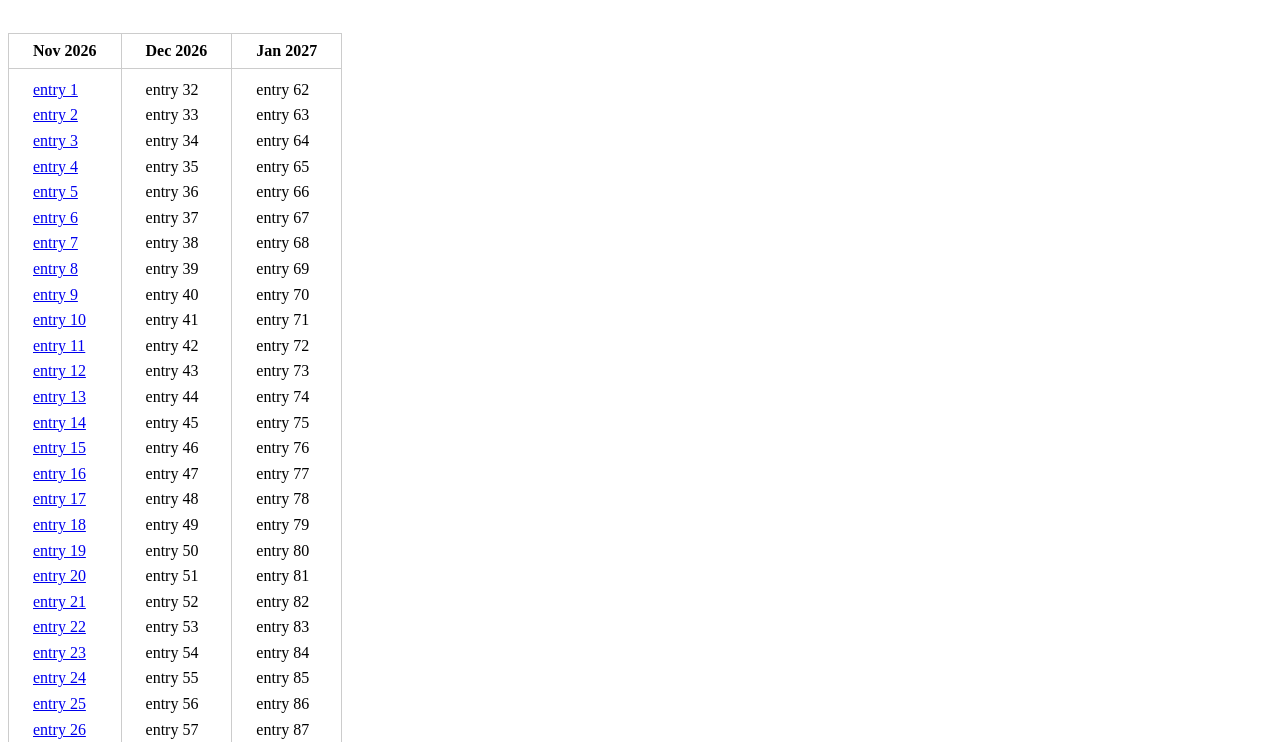
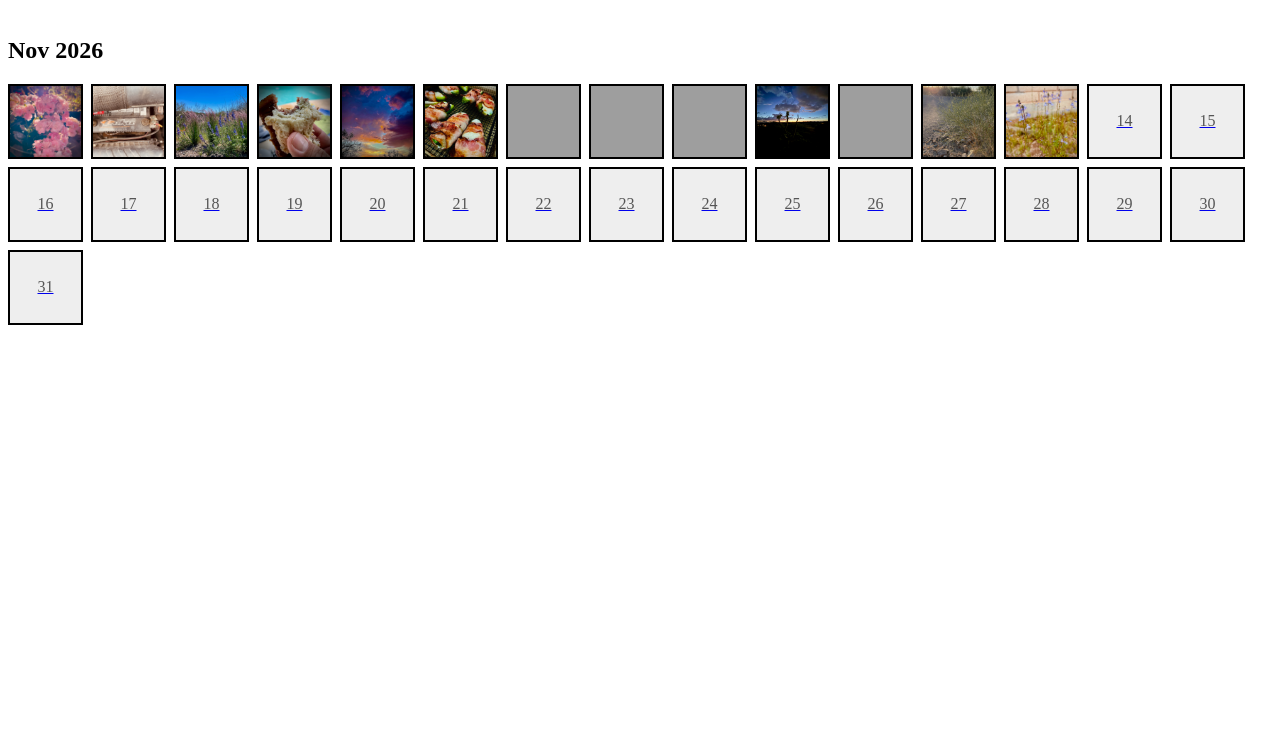
Before and after one commit to paperR2/photo-diary, a plain HTML site: page html/entries.html in a window 1280 px wide. Shown: the part 58-800 px from the top of the page. Drawn offline with Linux system fonts and the light colour scheme; grey boxes are pictures that could not be loaded.

Commit message:
altered photo diary to use thumbnails instead of text
Co-Authored-By: Claude Opus 5.5 <noreply@anthropic.com>

```diff
--- a/StyleSheet.css
+++ b/StyleSheet.css
@@ -180,28 +180,53 @@ nav li {
     border-radius: 1.5rem;
   }
 }
-/* 2024 photo diary table */
+/* photo diary page: a grid of 75px x 75px thumbnails,
+   each one links to its entry page */
 .diary {
-  border-collapse: collapse;
   margin: 1rem 0;
 }
 
-.diary th,
-.diary td {
-  border: 1px solid #ccc;
-  padding: 0.5rem 1.5rem;
-  vertical-align: top;
-  text-align: left;
-}
-
-.diary ul {
+.thumbs {
+  display: flex;
+  flex-wrap: wrap;
+  gap: 8px;
   list-style: none;
   margin: 0;
   padding: 0;
 }
 
-.diary li {
-  line-height: 1.6;
+.thumbs a {
+  display: block;
+  width: 75px;
+  height: 75px;
+}
+
+/* overrides the site-wide img rule (525px wide, rounded corners);
+   object-fit: cover crops each photo to a centred square */
+.thumbs img,
+.thumb-empty {
+  display: block;
+  width: 75px;
+  height: 75px;
+  object-fit: cover;
+  border: 2px solid black;
+  border-radius: 0;
+  box-sizing: border-box; /* keep the border inside the 75px */
+}
+
+/* entries that don't have a photo yet */
+.thumb-empty {
+  display: flex;
+  align-items: center;
+  justify-content: center;
+  background-color: #eee;
+  color: #555;
+  text-decoration: none;
+}
+
+.thumbs a:hover img,
+.thumbs a:hover .thumb-empty {
+  opacity: 0.75;
 }
 
 /* ---------------------------------------------------------------
--- a/html/entries.html
+++ b/html/entries.html
@@ -21,124 +21,41 @@
 			</div>
 		</nav>
 	</div>
-	<div>
-		<table class="diary">
-			<thead>
-				<tr>
-					<th scope="col">Nov 2026</th>
-					<th scope="col">Dec 2026</th>
-					<th scope="col">Jan 2027</th>
-				</tr>
-			</thead>
-			<tbody>
-				<tr>
-				<td>
-					<ul>
-						<li><a href="./001.html">entry 1</a></li>
-						<li><a href="./002.html">entry 2</a></li>
-						<li><a href="./003.html">entry 3</a></li>
-						<li><a href="./004.html">entry 4</a></li>
-						<li><a href="./005.html">entry 5</a></li>
-						<li><a href="./006.html">entry 6</a></li>
-						<li><a href="./007.html">entry 7</a></li>
-						<li><a href="./008.html">entry 8</a></li>
-						<li><a href="./009.html">entry 9</a></li>
-						<li><a href="./010.html">entry 10</a></li>
-						<li><a href="./011.html">entry 11</a></li>
-						<li><a href="./012.html">entry 12</a></li>
-						<li><a href="./013.html">entry 13</a></li>
-						<li><a href="./014.html">entry 14</a></li>
-						<li><a href="./015.html">entry 15</a></li>
-						<li><a href="./016.html">entry 16</a></li>
-						<li><a href="./017.html">entry 17</a></li>
-						<li><a href="./018.html">entry 18</a></li>
-						<li><a href="./019.html">entry 19</a></li>
-						<li><a href="./020.html">entry 20</a></li>
-						<li><a href="./021.html">entry 21</a></li>
-						<li><a href="./022.html">entry 22</a></li>
-						<li><a href="./023.html">entry 23</a></li>
-						<li><a href="./024.html">entry 24</a></li>
-						<li><a href="./025.html">entry 25</a></li>
-						<li><a href="./026.html">entry 26</a></li>
-						<li><a href="./027.html">entry 27</a></li>
-						<li><a href="./028.html">entry 28</a></li>
-						<li><a href="./029.html">entry 29</a></li>
-						<li><a href="./030.html">entry 30</a></li>
-						<li><a href="./031.html">entry 31</a></li>
-					</ul>
-				</td>
-				<td>
-					<ul>
-						<li>entry 32</li>
-						<li>entry 33</li>
-						<li>entry 34</li>
-						<li>entry 35</li>
-						<li>entry 36</li>
-						<li>entry 37</li>
-						<li>entry 38</li>
-						<li>entry 39</li>
-						<li>entry 40</li>
-						<li>entry 41</li>
-						<li>entry 42</li>
-						<li>entry 43</li>
-						<li>entry 44</li>
-						<li>entry 45</li>
-						<li>entry 46</li>
-						<li>entry 47</li>
-						<li>entry 48</li>
-						<li>entry 49</li>
-						<li>entry 50</li>
-						<li>entry 51</li>
-						<li>entry 52</li>
-						<li>entry 53</li>
-						<li>entry 54</li>
-						<li>entry 55</li>
-						<li>entry 56</li>
-						<li>entry 57</li>
-						<li>entry 58</li>
-						<li>entry 59</li>
-						<li>entry 60</li>
-						<li>entry 61</li>
-					</ul>
-				</td>
-				<td>
-					<ul>
-						<li>entry 62</li>
-						<li>entry 63</li>
-						<li>entry 64</li>
-						<li>entry 65</li>
-						<li>entry 66</li>
-						<li>entry 67</li>
-						<li>entry 68</li>
-						<li>entry 69</li>
-						<li>entry 70</li>
-						<li>entry 71</li>
-						<li>entry 72</li>
-						<li>entry 73</li>
-						<li>entry 74</li>
-						<li>entry 75</li>
-						<li>entry 76</li>
-						<li>entry 77</li>
-						<li>entry 78</li>
-						<li>entry 79</li>
-						<li>entry 80</li>
-						<li>entry 81</li>
-						<li>entry 82</li>
-						<li>entry 83</li>
-						<li>entry 84</li>
-						<li>entry 85</li>
-						<li>entry 86</li>
-						<li>entry 87</li>
-						<li>entry 88</li>
-						<li>entry 89</li>
-						<li>entry 90</li>
-						<li>entry 91</li>
-						<li>entry 92</li>
-					</ul>
-				</td>
-				</tr>
-			</tbody>
-		</table>
+	<div class="diary">
+		<h2>Nov 2026</h2>
+		<ul class="thumbs">
+			<li><a href="./001.html" title="entry 1"><img src="../images/20240321.jpeg" alt="entry 1" /></a></li>
+			<li><a href="./002.html" title="entry 2"><img src="../images/20240325-2.jpeg" alt="entry 2" /></a></li>
+			<li><a href="./003.html" title="entry 3"><img src="../images/20240404.jpeg" alt="entry 3" /></a></li>
+			<li><a href="./004.html" title="entry 4"><img src="../images/6788.jpeg" alt="entry 4" /></a></li>
+			<li><a href="./005.html" title="entry 5"><img src="../images/6822.jpeg" alt="entry 5" /></a></li>
+			<li><a href="./006.html" title="entry 6"><img src="../images/6833.jpeg" alt="entry 6" /></a></li>
+			<li><a href="./007.html" title="entry 7"><img src="../images/IMG_0914.jpeg" alt="entry 7" /></a></li>
+			<li><a href="./008.html" title="entry 8"><img src="../images/IMG_1127.jpeg" alt="entry 8" /></a></li>
+			<li><a href="./009.html" title="entry 9"><img src="../images/IMG_1160.jpeg" alt="entry 9" /></a></li>
+			<li><a href="./010.html" title="entry 10"><img src="../images/IMG_1214.jpeg" alt="entry 10" /></a></li>
+			<li><a href="./011.html" title="entry 11"><img src="../images/IMG_1226.jpeg" alt="entry 11" /></a></li>
+			<li><a href="./012.html" title="entry 12"><img src="../images/IMG_6662.jpeg" alt="entry 12" /></a></li>
+			<li><a href="./013.html" title="entry 13"><img src="../images/IMG_8120.jpeg" alt="entry 13" /></a></li>
+			<li><a href="./014.html" title="entry 14"><span class="thumb-empty">14</span></a></li>
+			<li><a href="./015.html" title="entry 15"><span class="thumb-empty">15</span></a></li>
+			<li><a href="./016.html" title="entry 16"><span class="thumb-empty">16</span></a></li>
+			<li><a href="./017.html" title="entry 17"><span class="thumb-empty">17</span></a></li>
+			<li><a href="./018.html" title="entry 18"><span class="thumb-empty">18</span></a></li>
+			<li><a href="./019.html" title="entry 19"><span class="thumb-empty">19</span></a></li>
+			<li><a href="./020.html" title="entry 20"><span class="thumb-empty">20</span></a></li>
+			<li><a href="./021.html" title="entry 21"><span class="thumb-empty">21</span></a></li>
+			<li><a href="./022.html" title="entry 22"><span class="thumb-empty">22</span></a></li>
+			<li><a href="./023.html" title="entry 23"><span class="thumb-empty">23</span></a></li>
+			<li><a href="./024.html" title="entry 24"><span class="thumb-empty">24</span></a></li>
+			<li><a href="./025.html" title="entry 25"><span class="thumb-empty">25</span></a></li>
+			<li><a href="./026.html" title="entry 26"><span class="thumb-empty">26</span></a></li>
+			<li><a href="./027.html" title="entry 27"><span class="thumb-empty">27</span></a></li>
+			<li><a href="./028.html" title="entry 28"><span class="thumb-empty">28</span></a></li>
+			<li><a href="./029.html" title="entry 29"><span class="thumb-empty">29</span></a></li>
+			<li><a href="./030.html" title="entry 30"><span class="thumb-empty">30</span></a></li>
+			<li><a href="./031.html" title="entry 31"><span class="thumb-empty">31</span></a></li>
+		</ul>
 	</div>
 
 </body>
```
